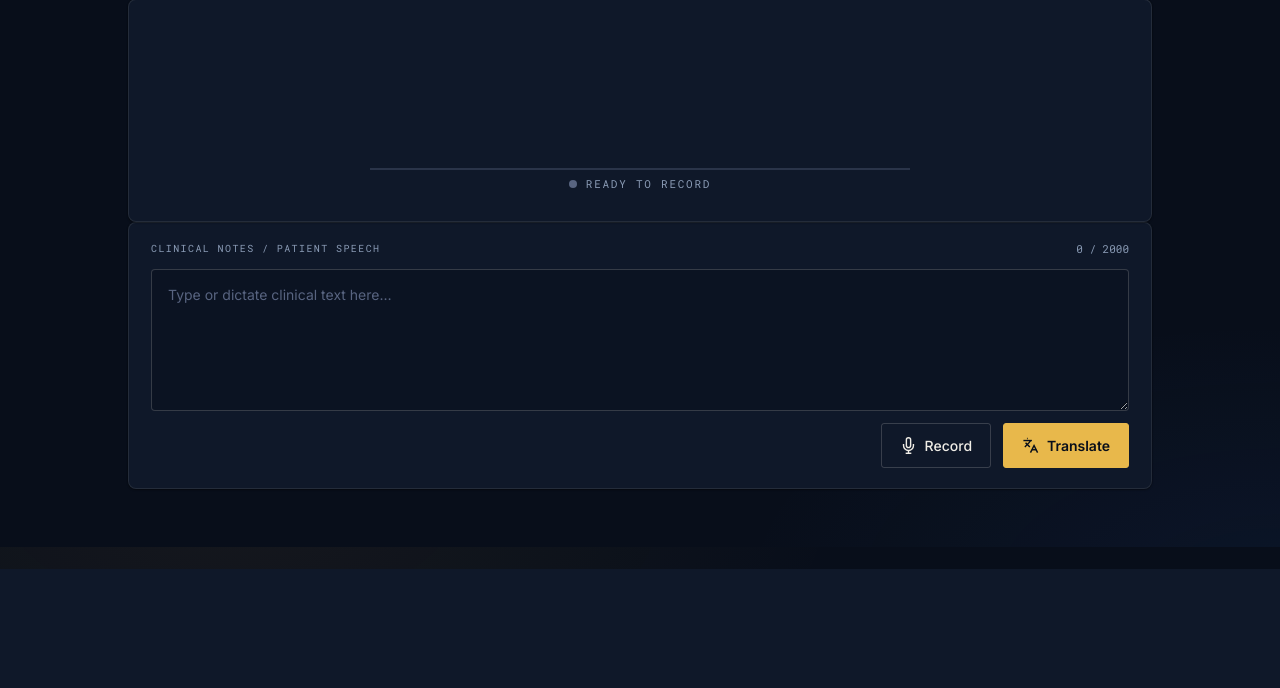
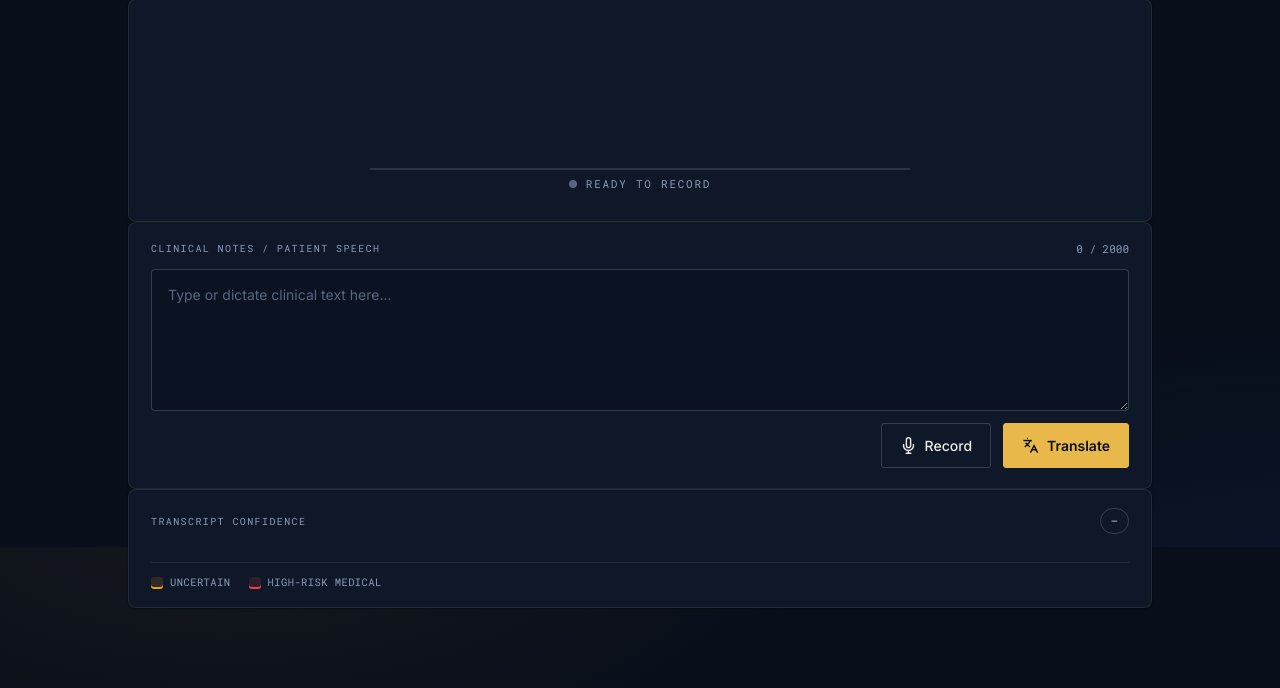
Before and after one commit to anjolakabiawu/Healthcare-Translation, a Flask app: page / in a window 1280 px wide. Shown: the part 253-941 px from the top of the page. Before the commit the page ends 822 px from the top, so only its background shows below. Run offline with Flask 3, Linux system fonts and the light colour scheme; data that the repository does not hold is empty.

Commit message:
Feature 3: per-word ASR confidence scoring with flagged-term highlighting

```diff
--- a/app/routes/transcribe.py
+++ b/app/routes/transcribe.py
@@ -1,5 +1,6 @@
 from flask import Blueprint, request, jsonify, current_app
 from ..services.transcription import transcription_service
+from ..pronunciation.confidence import confidence_analyzer
 
 transcribe_bp = Blueprint("transcribe", __name__)
 
@@ -26,10 +27,15 @@ def transcribe():
 
     try:
         result = transcription_service.transcribe(audio_data)
+        analysis = confidence_analyzer.analyze(result.get("words", []))
         return jsonify({
             "text": result["text"],
             "detected_language": result["language"],
             "confidence": result["confidence"],
+            "words": analysis["words"],
+            "overall_confidence": analysis["overall_confidence"],
+            "flagged_count": analysis["flagged_count"],
+            "high_risk_count": analysis["high_risk_count"],
         })
     except Exception as e:
         current_app.logger.error(f"Transcription error: {e}")
--- a/app/static/css/styles.css
+++ b/app/static/css/styles.css
@@ -619,6 +619,65 @@ mark.medical-term:hover, .medical-term:hover {
 }
 
 /* ============================================================
+   CONFIDENCE CARD (Feature 3)
+   ============================================================ */
+
+.confidence-card { padding: 18px 22px 16px; display: flex; flex-direction: column; gap: 14px; }
+.confidence-header { display: flex; align-items: center; justify-content: space-between; }
+.confidence-badge {
+  font-family: var(--mono);
+  font-size: 11px;
+  letter-spacing: 0.04em;
+  padding: 4px 10px;
+  border-radius: 999px;
+  border: 1px solid var(--border-strong);
+  color: var(--ink-2);
+  font-feature-settings: "tnum";
+}
+.confidence-badge.high  { color: var(--ok);   border-color: rgba(45, 212, 191, 0.4); background: var(--ok-bg); }
+.confidence-badge.mid   { color: var(--warn); border-color: rgba(245, 158, 11, 0.4); background: var(--warn-bg); }
+.confidence-badge.low   { color: var(--bad);  border-color: rgba(239, 68, 68, 0.4);  background: var(--bad-bg); }
+
+.confidence-transcript {
+  font-size: 15px;
+  line-height: 1.9;
+  color: var(--ink);
+  word-break: break-word;
+}
+.conf-word { border-radius: 3px; padding: 1px 2px; transition: background var(--t-fast); }
+.conf-word.uncertain {
+  background: var(--warn-bg);
+  box-shadow: inset 0 -2px 0 var(--warn);
+  cursor: help;
+}
+.conf-word.high-risk {
+  background: var(--bad-bg);
+  box-shadow: inset 0 -2px 0 var(--bad);
+  color: var(--ink);
+  cursor: help;
+}
+
+.confidence-legend {
+  display: flex;
+  gap: 18px;
+  padding-top: 12px;
+  border-top: 1px solid var(--border);
+}
+.legend-item {
+  display: inline-flex;
+  align-items: center;
+  gap: 7px;
+  font-family: var(--mono);
+  font-size: 10.5px;
+  letter-spacing: 0.04em;
+  text-transform: uppercase;
+  color: var(--muted);
+}
+.legend-swatch { width: 12px; height: 12px; border-radius: 3px; }
+.swatch-uncertain { background: var(--warn-bg); box-shadow: inset 0 -2px 0 var(--warn); }
+.swatch-risk      { background: var(--bad-bg);  box-shadow: inset 0 -2px 0 var(--bad); }
+
+/* ============================================================
    HISTORY
    ============================================================ */
 
--- a/app/static/js/app.js
+++ b/app/static/js/app.js
@@ -202,6 +202,7 @@ async function transcribeBlob(blob) {
       const base = inputText.value.trimEnd();
       inputText.value = (base ? base + " " : "") + text;
       charCount.textContent = `${inputText.value.length} / 2000`;
+      renderConfidence(data);
     }
   } catch (err) {
     showToast("Transcription error: " + err.message, "error");
@@ -214,6 +215,35 @@ async function transcribeBlob(blob) {
 function setStageStatus(msg) {
   const el = document.getElementById("stageStatusText");
   if (el) el.textContent = msg;
+}
+
+// ── Transcript confidence (Feature 3) ─────────────────────────
+function renderConfidence(data) {
+  const card = document.getElementById("confidenceCard");
+  const badge = document.getElementById("confidenceBadge");
+  const out = document.getElementById("confidenceTranscript");
+  if (!card || !out) return;
+
+  const words = data.words || [];
+  if (!words.length) { card.hidden = true; return; }
+
+  // Overall confidence badge, coloured by band.
+  const pct = Math.round((data.overall_confidence || 0) * 100);
+  badge.textContent = `${pct}% confidence`;
+  badge.className = "confidence-badge " + (pct >= 85 ? "high" : pct >= 70 ? "mid" : "low");
+
+  // Render each word, flagged ones highlighted with a tooltip explaining why.
+  out.innerHTML = words.map((w) => {
+    const safe = escapeHtml(w.word);
+    if (!w.flagged) return safe;
+    const cls = w.flag_reason === "high-risk" ? "high-risk" : "uncertain";
+    const why = w.flag_reason === "high-risk"
+      ? `High-risk medical term — low confidence (${Math.round(w.confidence * 100)}%)`
+      : `Uncertain — low confidence (${Math.round(w.confidence * 100)}%)`;
+    return `<span class="conf-word ${cls}" title="${escapeHtml(why)}">${safe}</span>`;
+  }).join(" ");
+
+  card.hidden = false;
 }
 
 function _resetRecordBtn() {
--- a/app/templates/index.html
+++ b/app/templates/index.html
@@ -133,6 +133,19 @@
         </div>
       </section>
 
+      <!-- Transcript confidence card (Feature 3) -->
+      <section class="card confidence-card" id="confidenceCard" aria-label="Transcript confidence" hidden>
+        <div class="confidence-header">
+          <span class="card-label">Transcript Confidence</span>
+          <span class="confidence-badge" id="confidenceBadge">—</span>
+        </div>
+        <div class="confidence-transcript" id="confidenceTranscript" aria-live="polite"></div>
+        <div class="confidence-legend">
+          <span class="legend-item"><span class="legend-swatch swatch-uncertain"></span>Uncertain</span>
+          <span class="legend-item"><span class="legend-swatch swatch-risk"></span>High-risk medical</span>
+        </div>
+      </section>
+
       <!-- Loading indicator -->
       <div class="loading-bar" id="loadingBar" aria-live="polite" aria-busy="false" style="display:none">
         <div class="loading-spinner"></div>
```
Also changed, not shown: app/pronunciation/confidence.py (added, +144 -0 lines), app/services/transcription.py (+12 -1 lines).
